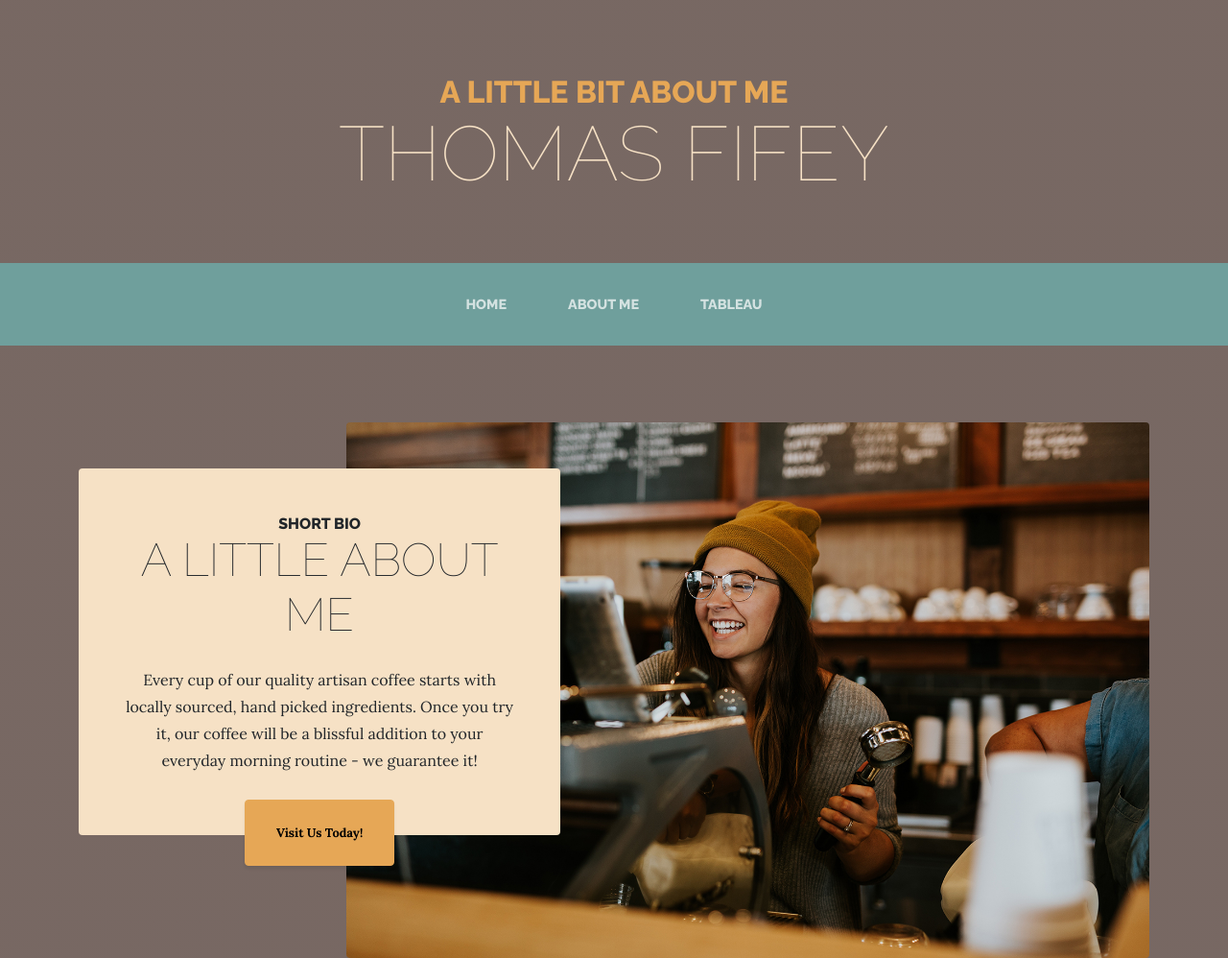
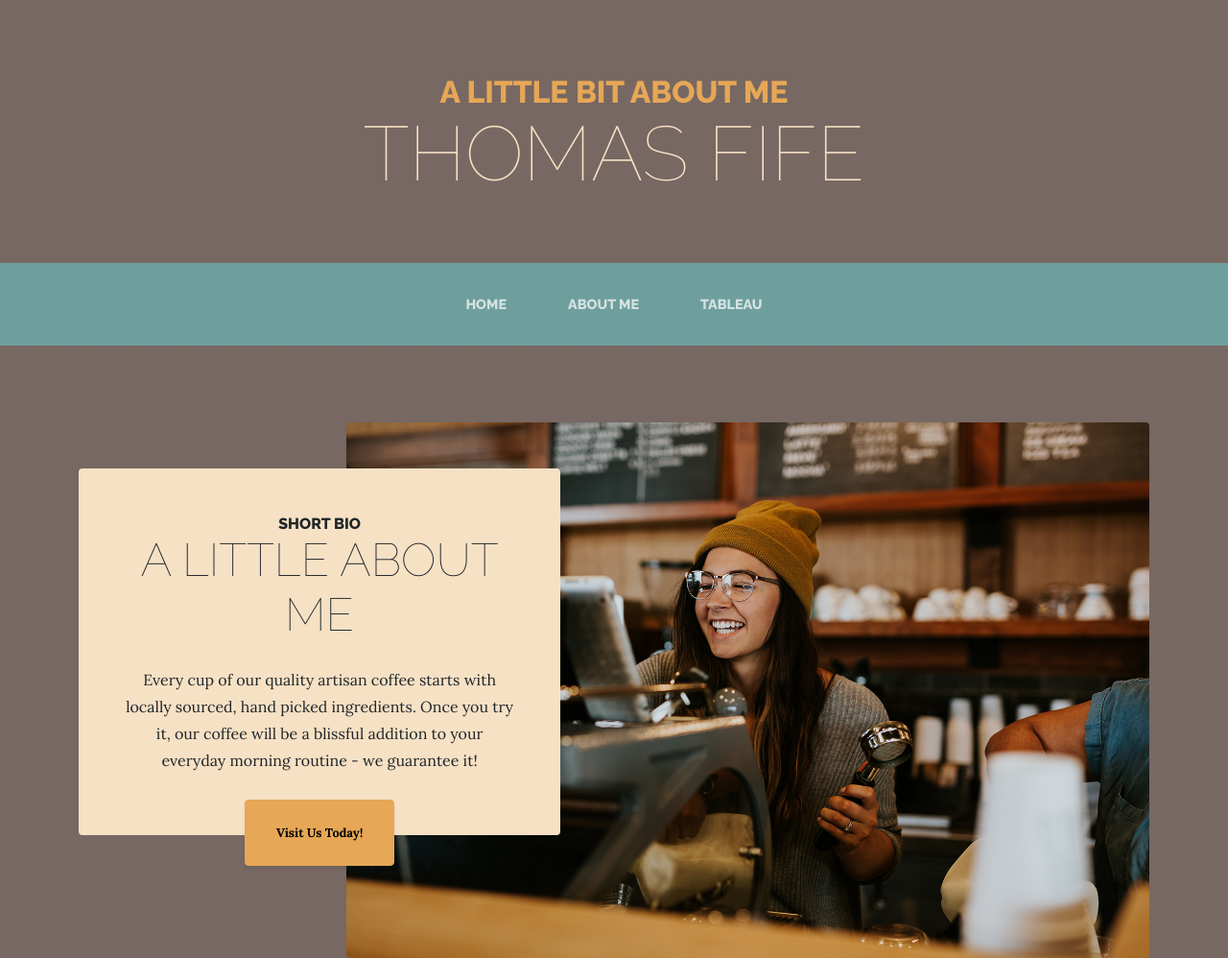
Before and after one commit to tomfife/IS201_practice, a plain HTML site: page index.html in a window 1280 px wide. Shown: the top 998 px of the page at 96% size. Drawn offline with nearby package versions, Linux system fonts and the light colour scheme.

Commit message:
Add files via upload

```diff
--- a/index.html
+++ b/index.html
@@ -21,7 +21,7 @@
         <header>
             <h1 class="site-heading text-center text-faded d-none d-lg-block">
                 <span class="site-heading-upper text-primary mb-3">A little bit about me</span>
-                <span class="site-heading-lower">Thomas Fifey</span>
+                <span class="site-heading-lower">Thomas Fife</span>
             </h1>
         </header>
         <!-- Navigation-->
```
